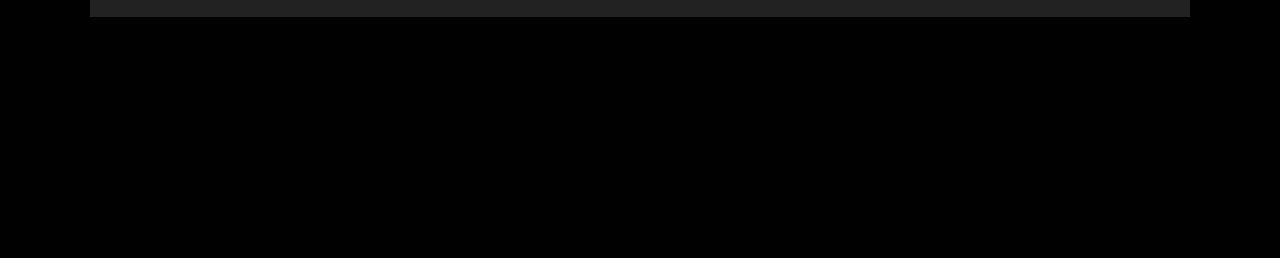
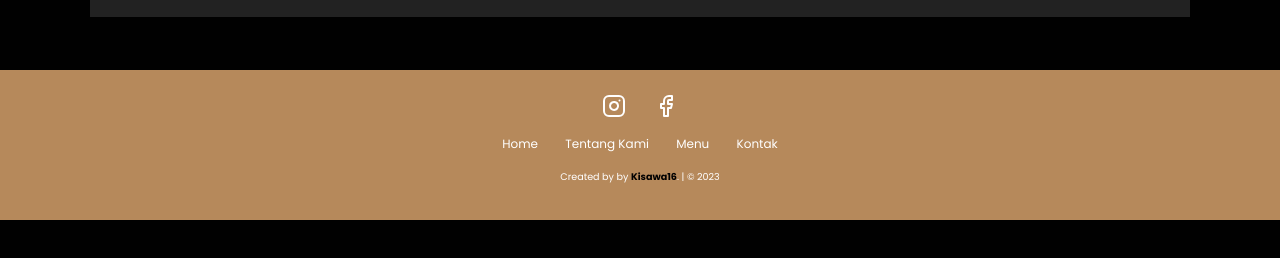
Before and after one commit to Kukuh2307/Angkringan-Remaja, a plain HTML site: page index.html in a window 1280 px wide. Shown: the part 3338-3596 px from the top of the page. After the commit the page ends 3558 px from the top, so only its background shows below. Drawn offline with nearby package versions, Linux system fonts and the light colour scheme.

Commit message:
(finish) footer

```diff
--- a/css/style.css
+++ b/css/style.css
@@ -11,12 +11,14 @@
     border: none;
     text-decoration: none;
 }
+html{
+    scroll-behavior: smooth;
+}
 
 body {
     font-family: 'Poppins',sans-serif;
     background-color: var(--bg);
     color: #fff;
-    height: 500rem;
 }
 
 /* navbar */
@@ -248,7 +250,37 @@ body {
     background: none;
     padding: 2rem;
 }
-
+/* footer */
+footer{
+    background-color: var(--primary);
+    text-align: center;
+    margin-top: 3rem;
+    padding: 1rem 0 3rem;
+}
+footer .socials{
+    padding: 1rem 0;
+}
+footer .socials a{
+    color: #fff;
+    margin: 1rem;
+}
+footer .socials a:hover,footer .links{
+    color: var(--bg);
+}
+footer .links{
+    margin-bottom: 1.4rem;
+}
+footer .links a{
+    color: #fff;
+    padding: 0.7rem 1rem;
+}
+footer .credits{
+    font-size: 0.8rem;
+}
+footer .credits a{
+    color: var(--bg);
+    font-weight: 700;
+}
 
 
 
--- a/index.html
+++ b/index.html
@@ -122,6 +122,24 @@
     </section>
     <!-- Kontak section end -->
 
+    <!-- footer start -->
+    <footer>
+        <div class="socials">
+            <a href="#"><i data-feather="instagram"></i></a>
+            <a href="#"><i data-feather="facebook"></i></a>
+        </div>
+        <div class="links">
+            <a href="#home">Home</a>
+            <a href="#about">Tentang Kami</a>
+            <a href="#daftarMenu">Menu</a>
+            <a href="#kontak">Kontak</a>
+        </div>
+        <div class="credits">
+            <p>Created by by <a href="#">Kisawa16</a>. | &copy; 2023</p>
+        </div>
+    </footer>
+    <!-- footer end -->
+
     <!-- icons js -->
     <script>
         feather.replace();
```
